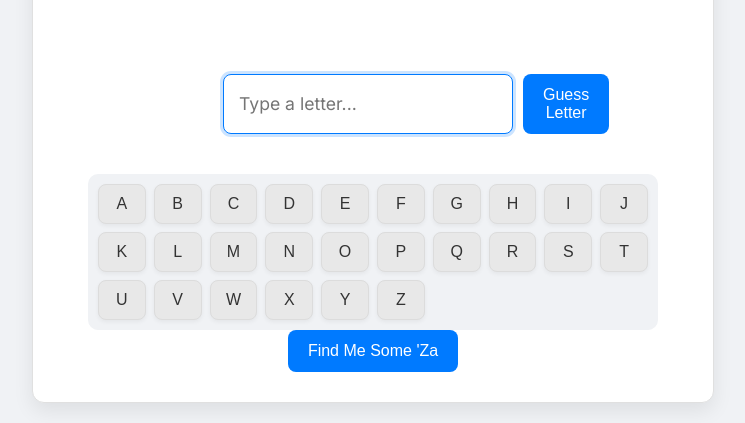
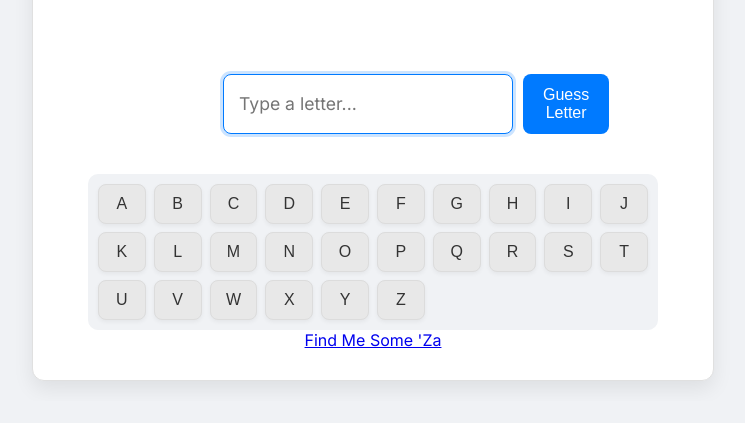
Before and after one commit to ruitzingelhaifernitz/cuddly-octo-bassoon, a plain HTML site: page index.html in a window 1280 px wide. Shown: the part 523-946 px from the top of the page, without its empty margins (267-1012 px from the left). After the commit the page ends 924 px from the top, so only its background shows below. Drawn offline with Linux system fonts and the light colour scheme.

Commit message:
Update index.html

```diff
--- a/index.html
+++ b/index.html
@@ -29,7 +29,7 @@
             </div>
 
         <button id="resetGame" class="reset-button" style="display: none;">Play Again</button>
-        <button id="lidlLink" href="https://www.lidl.com/search/products/Lidl%20Preferred%20Selection%20frozen%20thin%20crust%20pizza" target="_blank">Find Me Some 'Za</button>
+        <a href="https://www.lidl.com/search/products/Lidl%20Preferred%20Selection%20frozen%20thin%20crust%20pizza" target="_blank">Find Me Some 'Za</a>
     </div>
     <script src="script.js"></script>
 </body>
```
